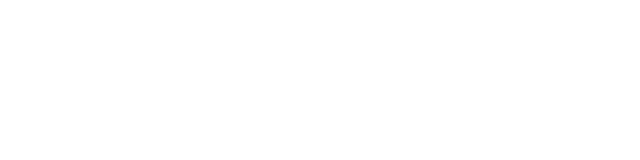
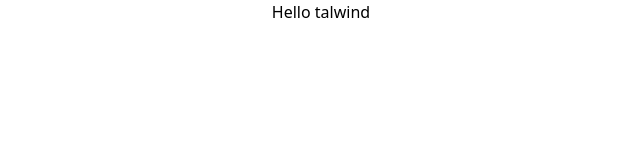
Before and after one commit to TanzimTayef/liza-collection-assignment, a React (Create React App) app: page / in a window 1280 px wide. Shown: the top 160 px of the page, without its empty margins (319-959 px from the left). Built offline with nearby package versions, Linux system fonts and the light colour scheme.

Commit message:
start assignment 09 product reivews website with tailwind

```diff
--- /dev/null
+++ b/postcss.config.js
@@ -0,0 +1,6 @@
+module.exports = {
+  plugins: {
+    tailwindcss: {},
+    autoprefixer: {},
+  },
+}
--- a/public/index.html
+++ b/public/index.html
@@ -24,7 +24,7 @@
       work correctly both with client-side routing and a non-root public URL.
       Learn how to configure a non-root public URL by running `npm run build`.
     -->
-    <title>React App</title>
+    <title>Liza Collection</title>
   </head>
   <body>
     <noscript>You need to enable JavaScript to run this app.</noscript>
--- a/src/App.js
+++ b/src/App.js
@@ -1,10 +1,8 @@
 import './App.css';
-import Header from './components/Header/Header';
-
 function App() {
   return (
     <div className="App">
-
+     <h1>Hello talwind</h1>
     </div>
   );
 }
--- a/src/components/Header/Header.css
+++ /dev/null
@@ -1,7 +0,0 @@
-.nav-link{
-    font-weight: bold;
-    color: #000;
-    margin-left: 16px;
-    font-size: 16px;
-    text-transform: uppercase;
-}
--- a/src/components/Header/Header.js
+++ /dev/null
@@ -1,11 +0,0 @@
-import React from 'react';
-import { Navbar, Container, Nav } from 'react-bootstrap';
-import "./Header.css"
-
-const Header = () => {
-    return (
-      <h1>Header</h1>
-    );
-};
-
-export default Header;
--- a/src/index.css
+++ b/src/index.css
@@ -1,13 +1,3 @@
-body {
-  margin: 0;
-  font-family: -apple-system, BlinkMacSystemFont, 'Segoe UI', 'Roboto', 'Oxygen',
-    'Ubuntu', 'Cantarell', 'Fira Sans', 'Droid Sans', 'Helvetica Neue',
-    sans-serif;
-  -webkit-font-smoothing: antialiased;
-  -moz-osx-font-smoothing: grayscale;
-}
-
-code {
-  font-family: source-code-pro, Menlo, Monaco, Consolas, 'Courier New',
-    monospace;
-}
+@tailwind base;
+@tailwind components;
+@tailwind utilities;
--- a/src/index.js
+++ b/src/index.js
@@ -3,7 +3,6 @@
 import './index.css';
 import App from './App';
 import reportWebVitals from './reportWebVitals';
-import 'bootstrap/dist/css/bootstrap.min.css';
 
 ReactDOM.render(
   <React.StrictMode>
--- /dev/null
+++ b/tailwind.config.js
@@ -0,0 +1,9 @@
+module.exports = {
+  content: [
+    "./src/**/*.{js,jsx,ts,tsx}",
+  ],
+  theme: {
+    extend: {},
+  },
+  plugins: [],
+}
```
Also changed, not shown: package.json (+5 -2 lines), 1 other file (tests, documents, lock files or other folders).
